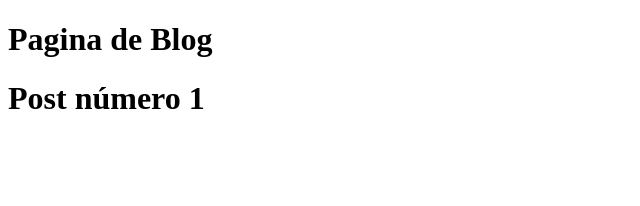
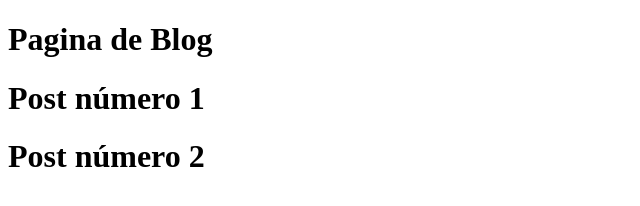
Before and after one commit to antoniosales/aulagithub, a plain HTML site: page blog.html in a window 1280 px wide. Shown: the whole page, without its empty margins (0-640 px from the left). Drawn offline with Linux system fonts and the light colour scheme.

Commit message:
Update blog

```diff
--- a/blog.html
+++ b/blog.html
@@ -8,5 +8,6 @@
 <body>
   <h1>Pagina de Blog</h1>
   <h1>Post número 1</h1>
+  <h1>Post número 2</h1>
 </body>
 </html>
```
